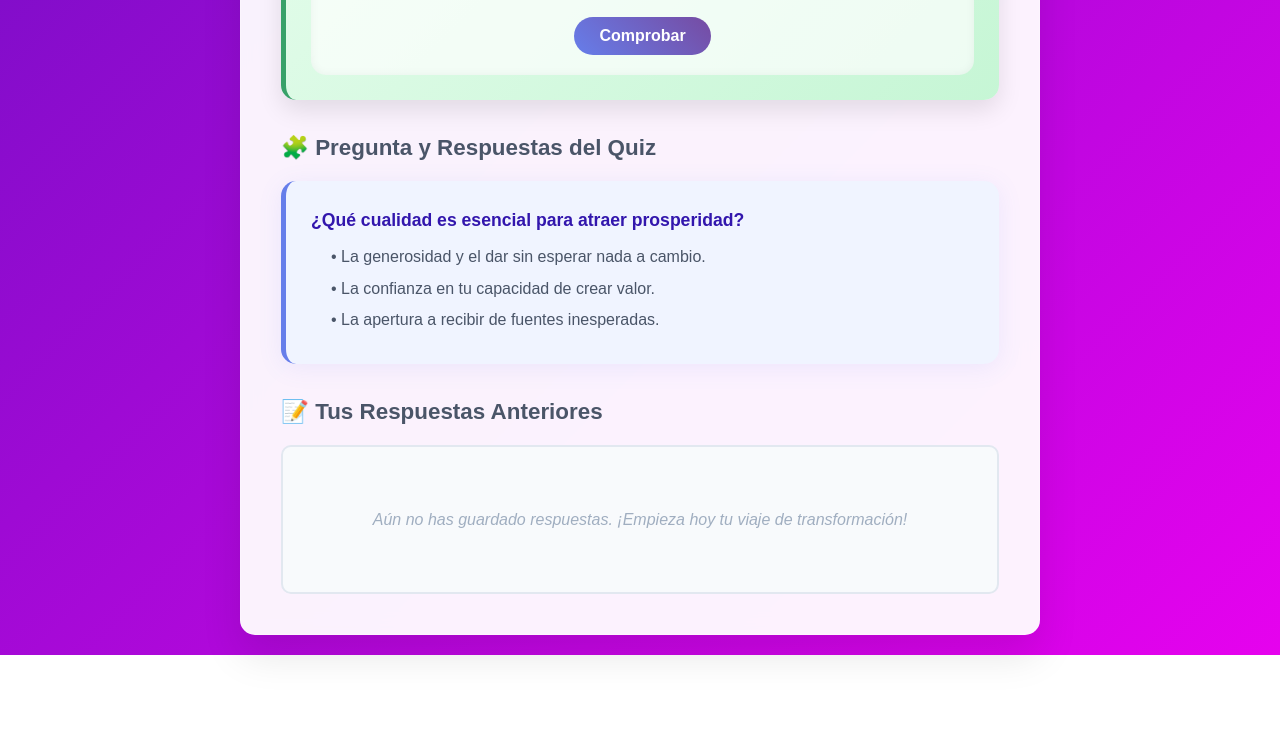
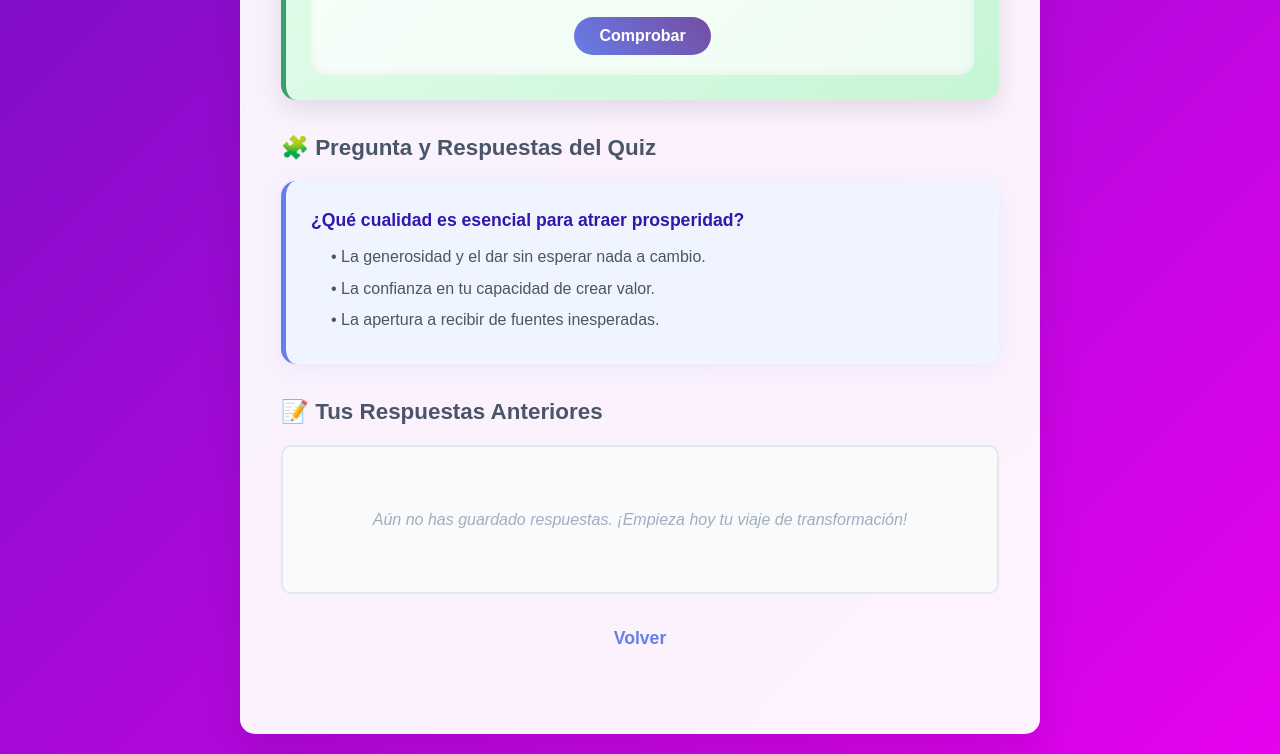
Before and after one commit to JhonierQuintero/ConsejosDiarios, a plain HTML site: page PaginaPrincipal.html in a window 1280 px wide. Shown: the part 1578-2332 px from the top of the page. Before the commit the page ends 2233 px from the top, so only its background shows below. Drawn offline with Linux system fonts and the light colour scheme; some packages are replaced by stand-ins of ours; a script that the page names is missing.

Commit message:
first commit

```diff
--- a/PaginaPrincipal.css
+++ b/PaginaPrincipal.css
@@ -82,6 +82,26 @@ body::before {
     backdrop-filter: blur(10px);
     border: 1px solid rgba(255, 255, 255, 0.2);
     animation: fadeIn 0.8s ease-out;
+}
+
+.containerVolver{
+    display: flex;
+    justify-content: center;
+    margin-bottom: 20px;
+}
+
+main a{
+    text-decoration: none;
+    display: flex;
+    align-items: center;
+    color: var(--color-text-accent-purple);
+    font-weight: bold;
+    transition: color 0.3s ease;
+    margin-bottom: 10px;
+    font-size: 1.1em;
+    padding: 10px;
+    border-radius: var(--border-radius-small);
+    margin-top: 20px;
 }
 
 @keyframes fadeIn {
--- a/PaginaPrincipal.html
+++ b/PaginaPrincipal.html
@@ -97,6 +97,10 @@
                     <p class="no-responses">Aún no has guardado respuestas. ¡Empieza hoy tu viaje de transformación!</p>
                 </div>
             </section>
+
+            <div class="containerVolver">
+                <a href="./index.html">Volver</a>
+            </div>
         </main>
     </div>
 
```
